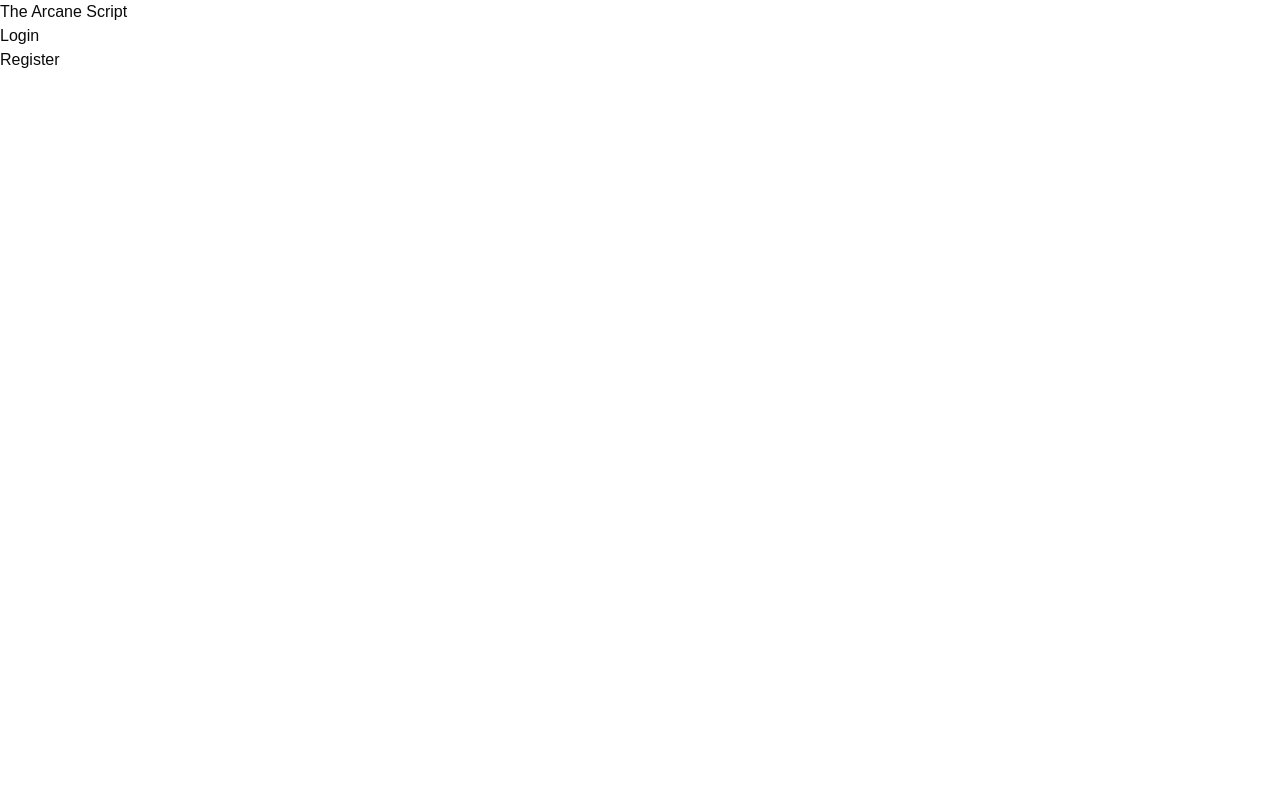
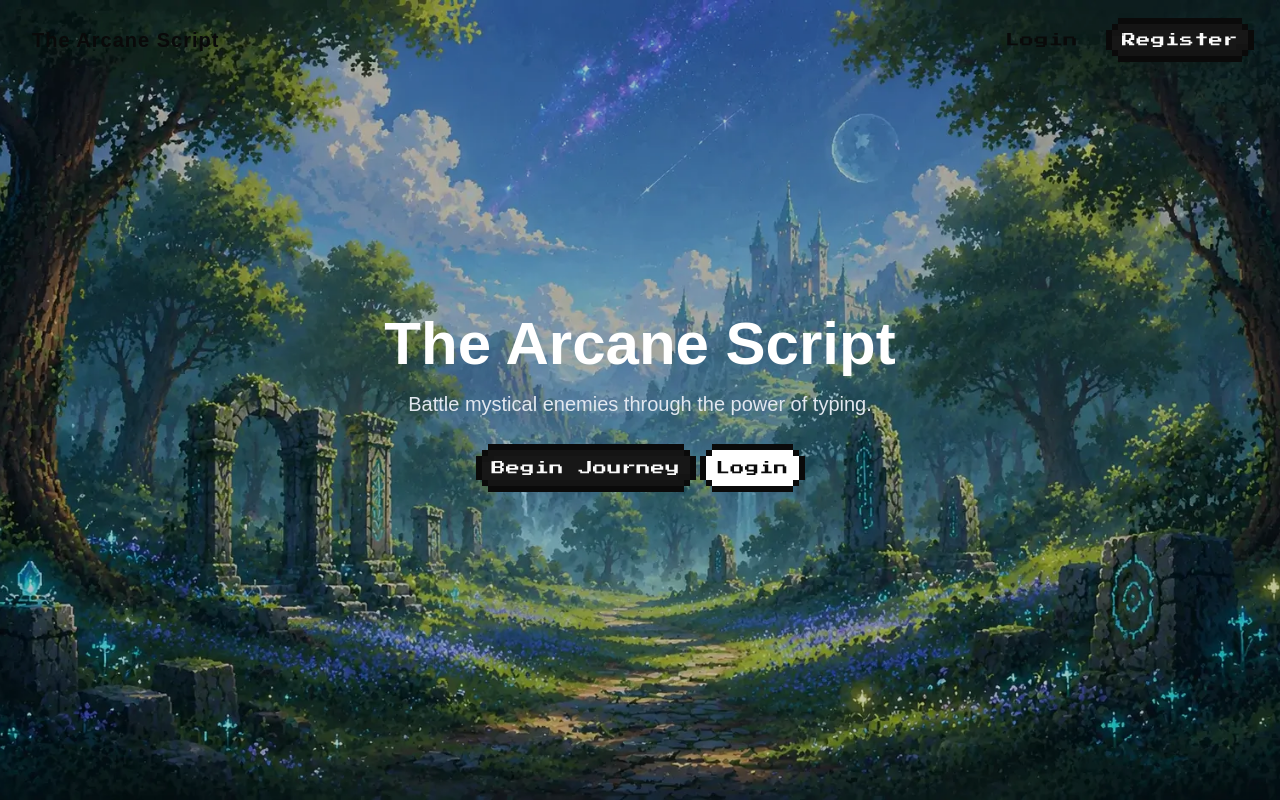
Before and after one commit to Robb-Designs/the-arcane-script, a React (Vite) app in the folder client/: page / in a window 1280 px wide. Built offline with nearby package versions, Linux system fonts and the light colour scheme.

Commit message:
feat(client): refine landing page hero and supporting assets

```diff
--- a/client/src/components/Hero.tsx
+++ b/client/src/components/Hero.tsx
@@ -1,17 +1,70 @@
 import { Button } from "./ui/8bit/button";
+import heroImage from "@/assets/images/hero-background.webp";
 
 function Hero() {
   return (
-    <section className="min-h-screen flex flex-col items-center justify-center text-center px-6">
-      <h1 className="text-6xl font-bold mb-4">The Arcane Script</h1>
+    <section className="relative min-h-screen flex items-center justify-center overflow-hidden">
+      {/* Background */}
+      <img
+        src={heroImage}
+        alt=""
+        className=" absolute inset-0 h-full w-full object-cover"
+      />
 
-      <p className="text-xl max-w-2xl mb-8">
-        Battle mystical enemies through the power of typing.
-      </p>
+      {/* Dark Overlay */}
+      <div
+        className="
+          absolute
+          inset-0
+          bg-black/20
+        "
+      />
 
-      <div className="flex gap-4">
-        <Button>Begin Journey</Button>
-        <Button>Login</Button>
+      {/* Content */}
+      <div
+        className="
+          relative
+          z-10
+          flex
+          flex-col
+          items-center
+          justify-center
+          text-center
+          px-6
+          w-full
+        "
+      >
+        <h1
+          className="
+            text-5xl
+            md:text-6xl
+            font-bold
+            text-white
+            mb-4
+          "
+        >
+          The Arcane Script
+        </h1>
+
+        <p
+          className="
+            max-w-xl
+            text-lg
+            md:text-xl
+            text-slate-200
+            mb-8
+          "
+        >
+          Battle mystical enemies through the power of typing.
+        </p>
+
+        <div className="flex gap-4">
+          <Button size="lg">Begin Journey</Button>
+
+          <Button variant="outline" size="lg">
+            Login
+          </Button>
+        </div>
       </div>
     </section>
   );
--- a/client/src/components/Navbar.tsx
+++ b/client/src/components/Navbar.tsx
@@ -1,13 +1,19 @@
+import { Button } from "./ui/8bit/button";
 
 function Navbar() {
   return (
-    <nav>
-      <h1>The Arcane Script</h1>
+    <nav className="flex items-center justify-between px-8 py-6 absolute top-0 left-0 w-full z-50">
+      <h1 className="text-xl font-bold tracking-wider">The Arcane Script</h1>
 
-      <ul>
+      <ul className="flex items-center gap-6 text-sm">
         {/* Auth links will go here */}
-        <li>Login</li>
-        <li>Register</li>
+        <li>
+          <Button variant="ghost">Login</Button>
+        </li>
+
+        <li>
+          <Button>Register</Button>
+        </li>
       </ul>
     </nav>
   );
--- a/client/src/pages/LandingPage.tsx
+++ b/client/src/pages/LandingPage.tsx
@@ -1,9 +1,11 @@
 import Navbar from "../components/Navbar";
+import Hero from "@/components/Hero";
 
 function LandingPage() {
   return (
     <>
       <Navbar />
+      <Hero />
     </>
   );
 }
```
Also changed, not shown: client/src/assets/images/hero-background.webp (added).
